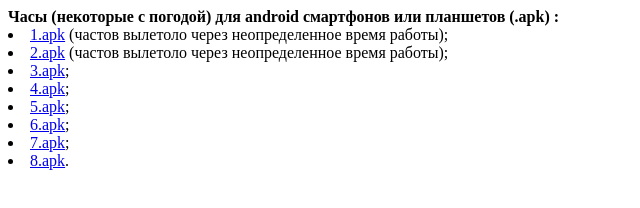
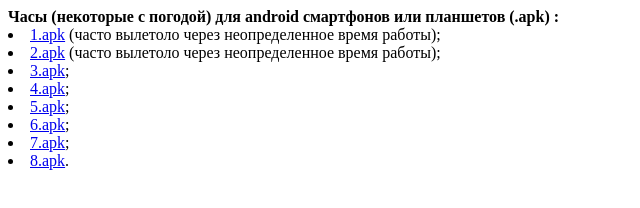
Before and after one commit to ArtFerum/artferum.github.io, a plain HTML site: page index.html in a window 1280 px wide. Shown: the full height of the page, 0-640 px from the left. Drawn offline with Linux system fonts and the light colour scheme.

Commit message:
Update index.html

```diff
--- a/index.html
+++ b/index.html
@@ -6,8 +6,8 @@
 <body>
 <left>
 <b>Часы (некоторые с погодой) для android смартфонов или планшетов (.apk) :</b><br>
-<li><a href="https://gamers.by/clock/1.apk">1.apk</a> (частов вылетоло через неопределенное время работы);<br>
-<li><a href="https://gamers.by/clock/2.apk">2.apk</a> (частов вылетоло через неопределенное время работы);<br>
+<li><a href="https://gamers.by/clock/1.apk">1.apk</a> (часто вылетоло через неопределенное время работы);<br>
+<li><a href="https://gamers.by/clock/2.apk">2.apk</a> (часто вылетоло через неопределенное время работы);<br>
 <li><a href="https://gamers.by/clock/3.apk">3.apk</a>;<br>
 <li><a href="https://gamers.by/clock/4.apk">4.apk</a>;<br>
 <li><a href="https://gamers.by/clock/5.apk">5.apk</a>;<br>
```
